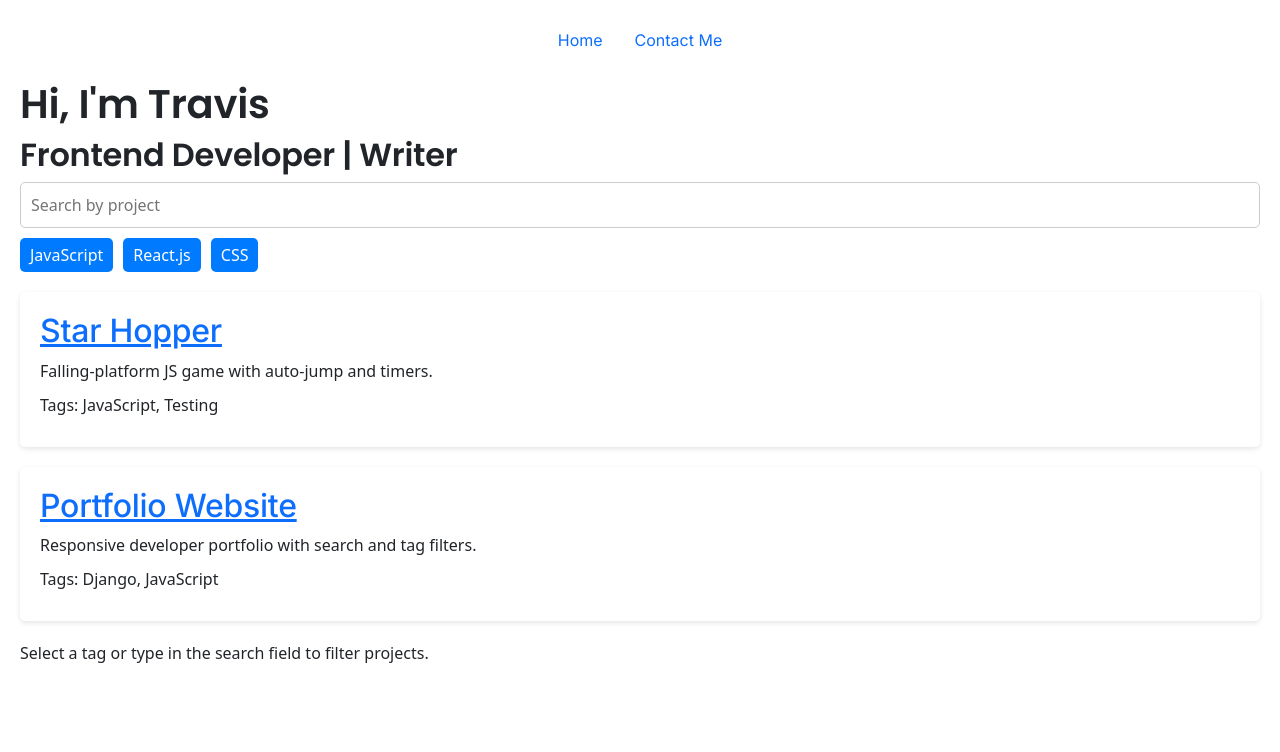
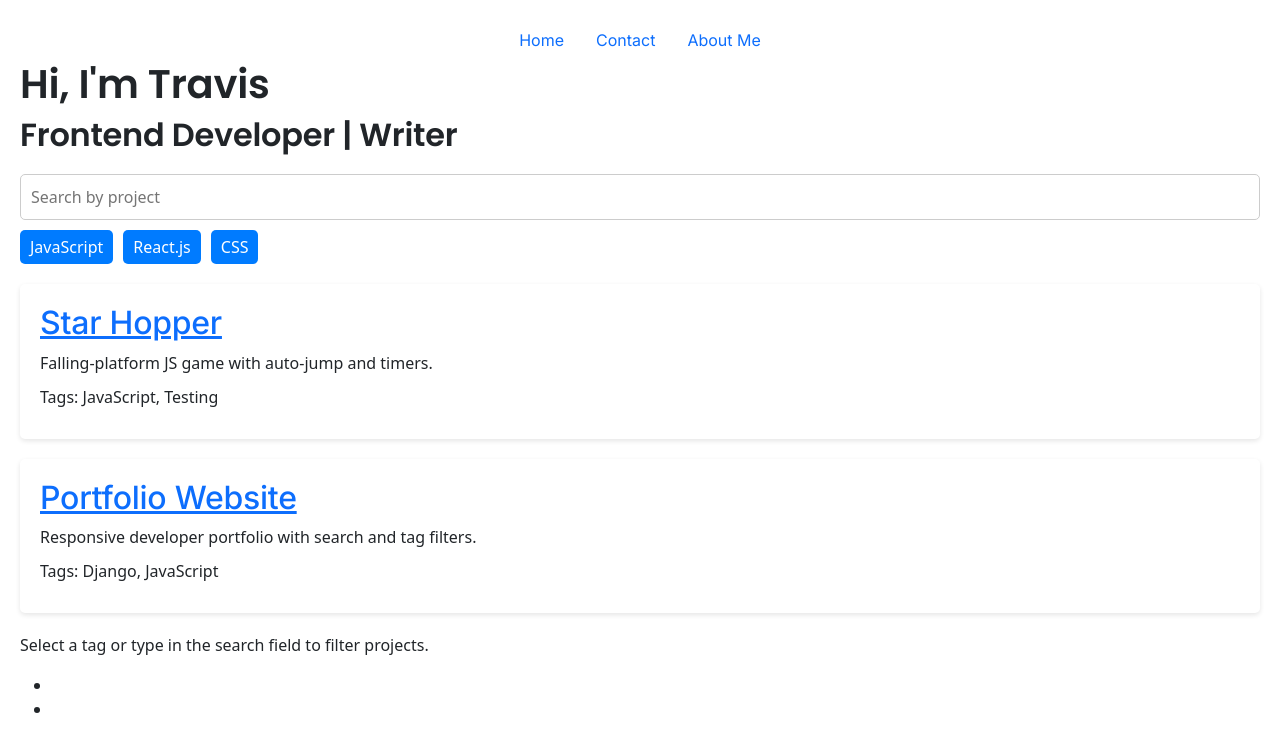
Before and after one commit to tstyer/portfolio-website, a Django app: template portfolio/main/templates/index.html in a window 1280 px wide. Shown: the top 752 px of the page. Run offline with Django 4.2, Linux system fonts and the light colour scheme; the template is opened without the code that fills it, so the values that code supplies are empty.

Commit message:
Add linked to homepage footer

```diff
--- a/portfolio/main/templates/index.html
+++ b/portfolio/main/templates/index.html
@@ -31,19 +31,20 @@
           <a class="nav-link active" aria-current="page" href="index.html">Home</a>
         </li>
         <li class="nav-item">
-          <a class="nav-link" href="contact.html">Contact Me</a>
+          <a class="nav-link" href="contact.html">Contact</a>
+        </li>
+        <li class="nav-item">
+          <a class="nav-link" href="about.html">About Me</a>
         </li>
       </ul>
     </nav>
-    <!--<header></header>-->
 
-    <main>
-      <!-- Page header -->
-      <section>
+     <!-- Page header -->
+      <header>
         <h1>Hi, I'm Travis</h1>
         <h2>Frontend Developer | Writer</h2>
-      </section>
-
+      </header>
+    <main>
       <!-- Filters -->
       <section class="filters">
         <input type="text" id="name-search" placeholder="Search by project" />
@@ -83,6 +84,10 @@
     </main>
 
     <footer>
+      <ul>
+        <li><a href="https://www.github.com" target="_blank" rel="noopener"><i class="fa-brands fa-github"></i></a></li>
+        <li><a href="https://www.linkedin.com" target="_blank" rel="noopener"><i class="fa-brands fa-linkedin"></i></a></li>
+      </ul>
 
     </footer>
     <!-- JS -->
```
